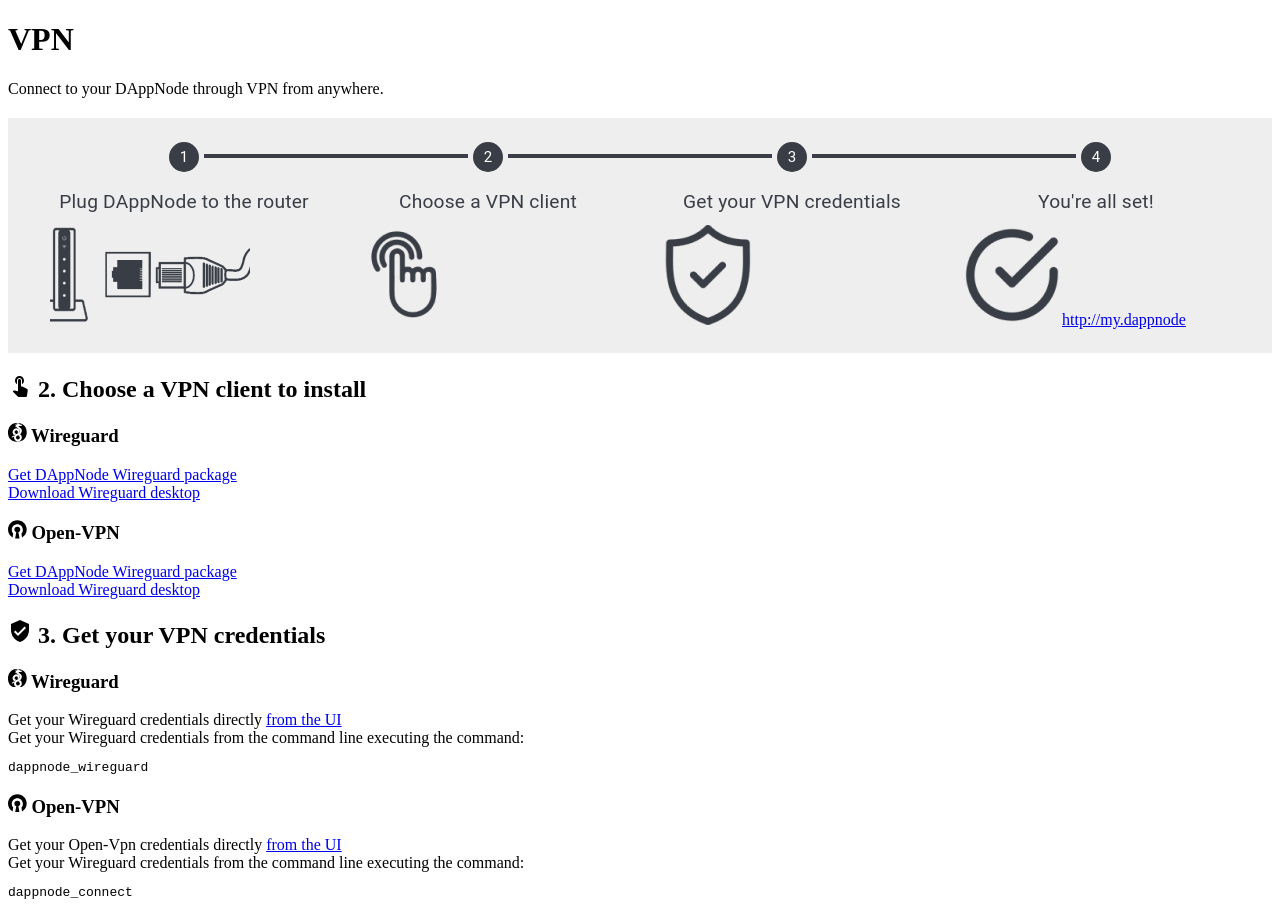
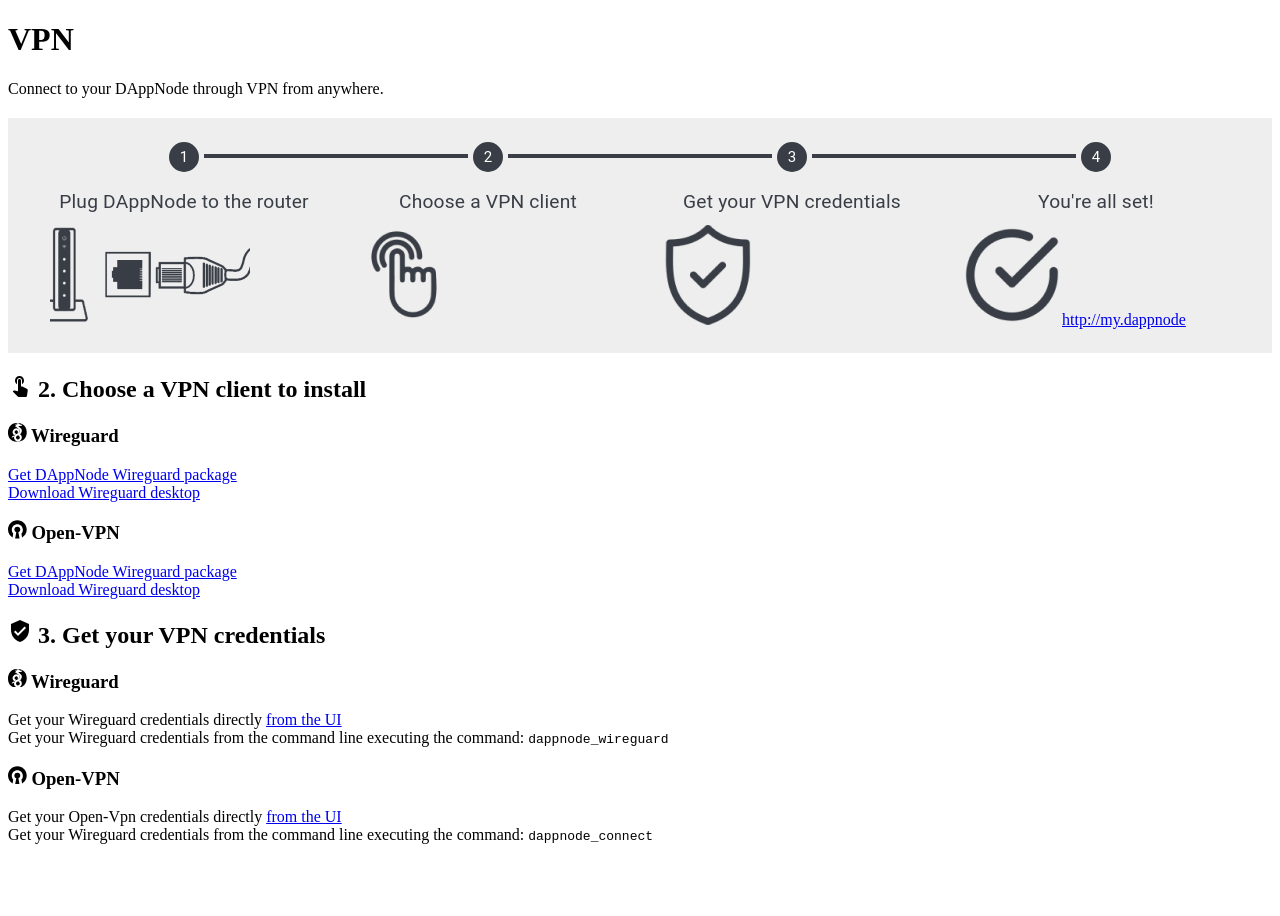
Before and after one commit to w3rkspacelabs/welcome, a Next.js app: page /vpn in a window 1280 px wide. After the commit the page ends 860 px from the top, so only its background shows below. Built offline with nearby package versions, Linux system fonts and the light colour scheme.

Commit message:
added space

```diff
--- a/pages/vpn.tsx
+++ b/pages/vpn.tsx
@@ -17,7 +17,7 @@
       <h3>
         <SiOpenvpn /> Open-VPN
       </h3>
-      <div className="vpn-step-content">
+      <div className="vpn-step-content-text">
         <a href={params.OPENVPN_DAPPNODE_URL}>Get DAppNode Wireguard package</a>
         <br />
         <a href={params.OPENVPN_DOWNLOAD_URL}>Download Wireguard desktop</a>
@@ -33,7 +33,7 @@
         <SiWireguard /> Wireguard
       </h3>
 
-      <div className="vpn-step-content">
+      <div className="vpn-step-content-text">
         <a href={params.WIREGUARD_DAPPNODE_URL}>Get DAppNode Wireguard package</a>
         <br />
         <a href={params.WIREGUARD_DOWNLOAD_URL}>Download Wireguard desktop</a>
@@ -48,15 +48,13 @@
       <h3>
         <SiWireguard /> Wireguard
       </h3>
-      <div className="vpn-step-content">
+      <div className="vpn-step-content-text">
         <p>
           Get your Wireguard credentials directly{" "}
           <a href={params.WIREGUARD_DAPPNODE_URL}>from the UI</a>
           <br />
           Get your Wireguard credentials from the command line executing the command:{" "}
-          <pre>
-            <code>dappnode_wireguard</code>
-          </pre>
+          <code>dappnode_wireguard</code>
         </p>
       </div>
     </div>
@@ -69,15 +67,13 @@
       <h3>
         <SiOpenvpn /> Open-VPN
       </h3>
-      <div className="vpn-step-content">
+      <div className="vpn-step-content-text">
         <p>
           Get your Open-Vpn credentials directly{" "}
           <a href={params.OPENVPN_DAPPNODE_URL}>from the UI</a>
           <br />
           Get your Wireguard credentials from the command line executing the command:{" "}
-          <pre>
-            <code>dappnode_connect</code>
-          </pre>
+          <code>dappnode_connect</code>
         </p>
       </div>
     </div>
--- a/styles/globals.css
+++ b/styles/globals.css
@@ -91,7 +91,7 @@
   justify-content: space-evenly;
 }
 
-.vpn-step-content {
+.vpn-step-content-text {
   text-align: start;
 }
 
```
